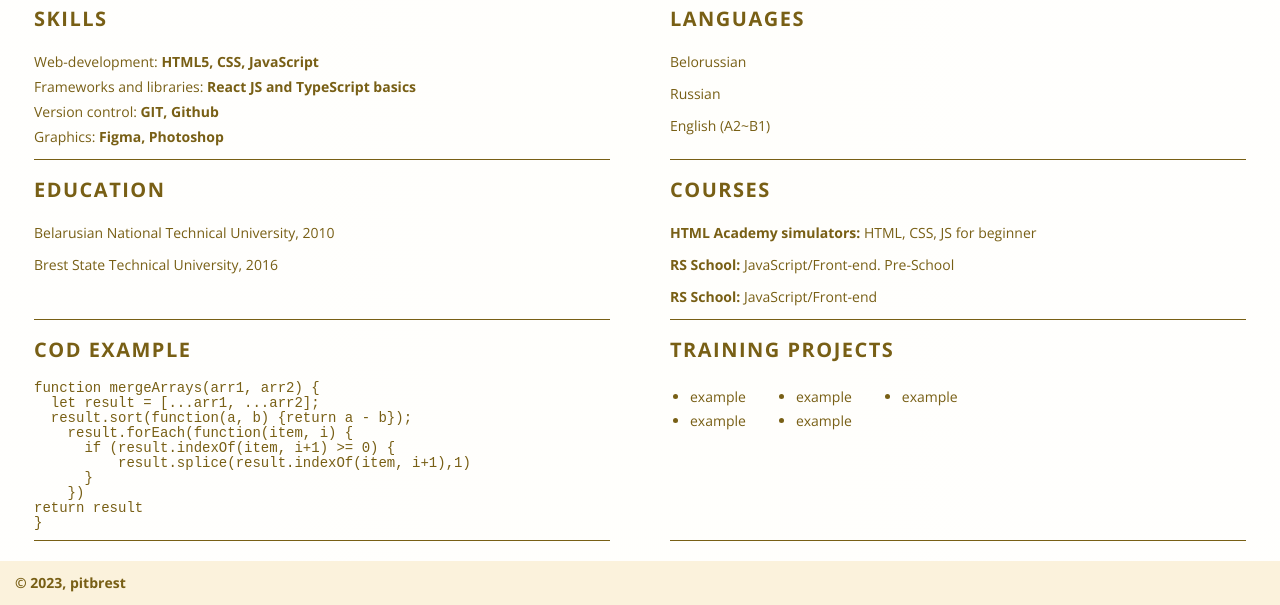
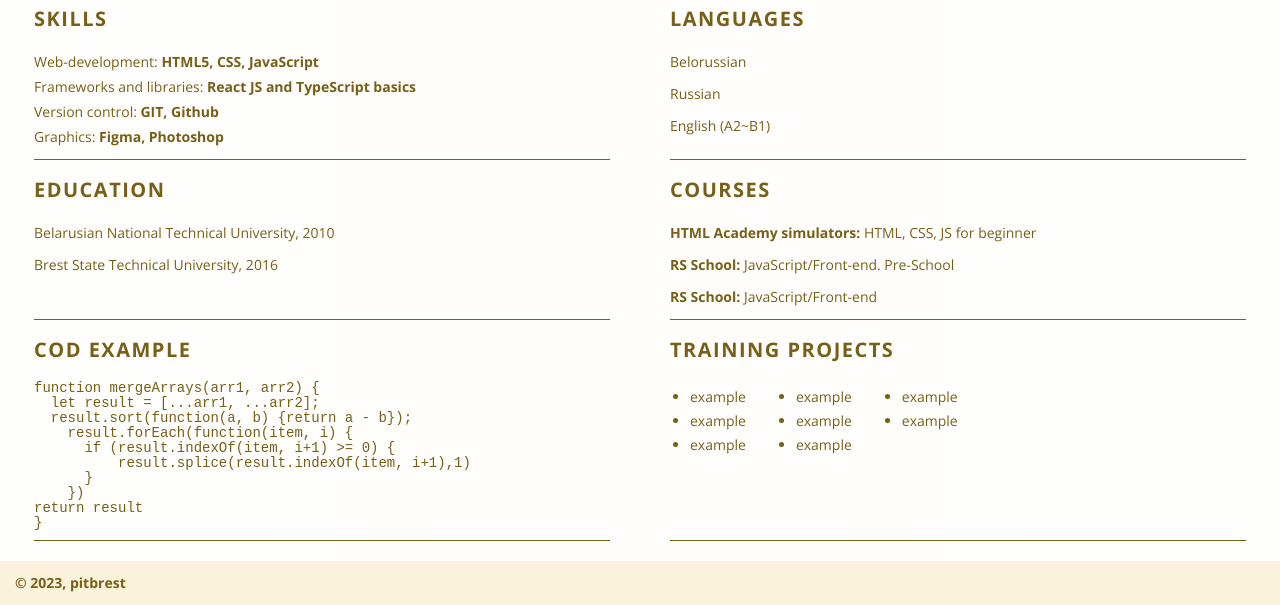
Before and after one commit to pitbrest/CV, a plain HTML site: page index.html in a window 1280 px wide. Shown: the part 583-1188 px from the top of the page. Drawn offline with nearby package versions, Linux system fonts and the light colour scheme.

Commit message:
update info

```diff
--- a/index.html
+++ b/index.html
@@ -134,8 +134,11 @@
 								<li><a href="https://pitbrest.github.io/photographer-s-portfolio/" target="_blank">example</a></li>
 								<li><a href="https://pitbrest.github.io/image-gallery/" target="_blank">example</a></li>
 								<li><a href="https://pitbrest.github.io/eco-sounds/" target="_blank">example</a></li>
-								<li><a href="https://pitbrest.github.io/Web-development-project-practice/" target="_blank">example</a></li>
+								<li><a href="https://pitbrest.github.io/ToDo-App/" target="_blank">example</a></li>
 								<li><a href="https://pitbrest.github.io/tic-tac-toe/" target="_blank">example</a></li>
+								<li><a href="https://pitbrest.github.io/starwarsapi-service/" target="_blank">example</a></li>
+								<li><a href="https://pitbrest.github.io/online-store/" target="_blank">example</a></li>
+								<li><a href="https://pitbrest.github.io/shelter/pages/main/" target="_blank">example</a></li>
 							</ul>
 						</div>
 					</div>
```
